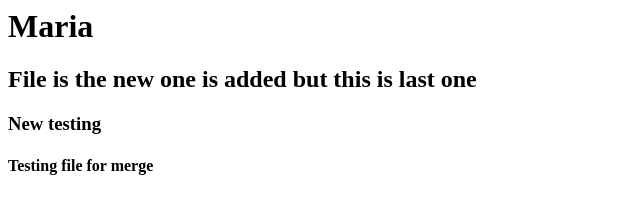
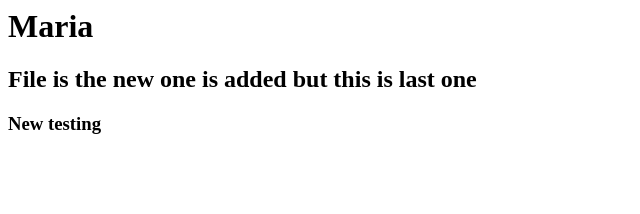
Before and after one commit to ddeepz25/mygitrepo, a plain HTML site: page index.html in a window 1280 px wide. Shown: the whole page, without its empty margins (0-640 px from the left). Drawn offline with Linux system fonts and the light colour scheme.

Commit message:
Revert "Version 4"
This reverts commit 83f0646e28cbae010a7f3c33cf2b039a62bd2037.

```diff
--- a/index.html
+++ b/index.html
@@ -3,6 +3,5 @@
 		<h1> Maria</h1>
 		<h2>File is the new one is added but this is last one</h2>
 		<h3>New testing</h3>
-		<h4>Testing file for merge</h4>
 	</body>
 </html>
```
